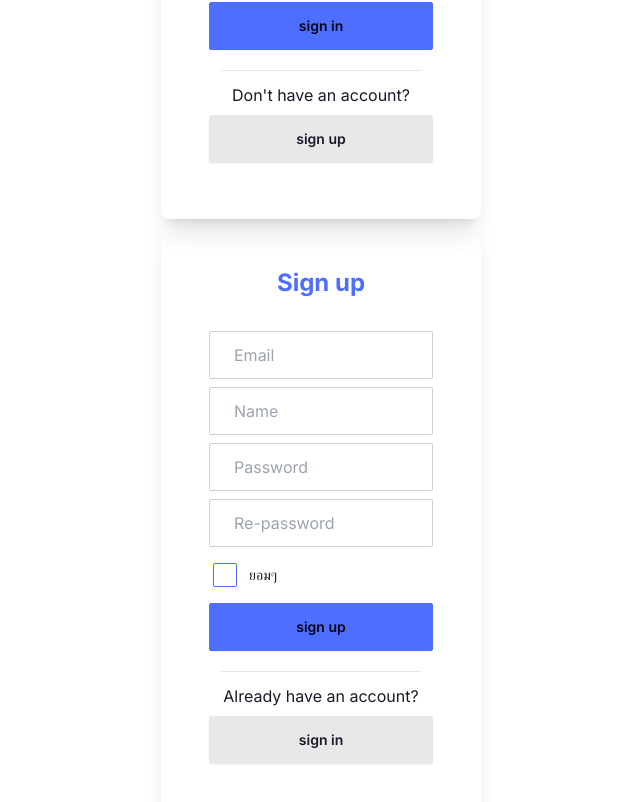
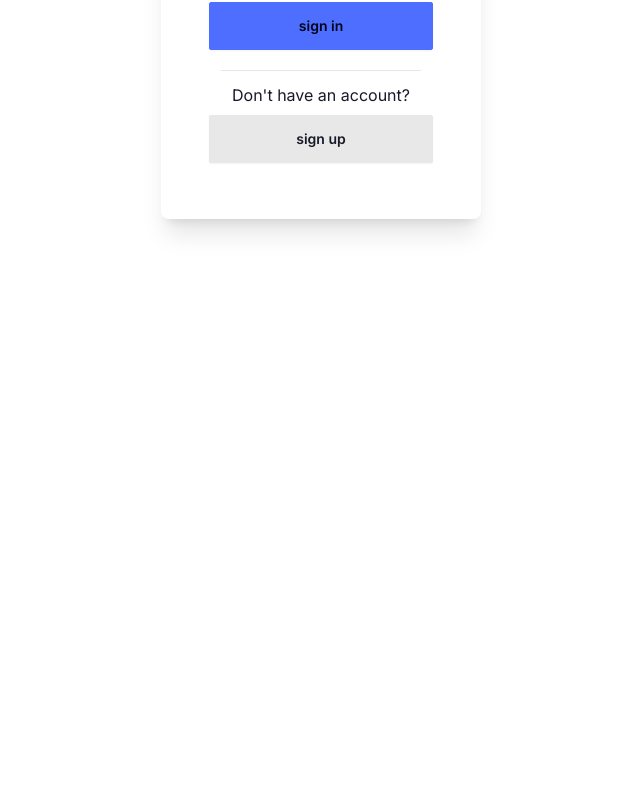
Before and after one commit to FrozeNxSouL/SE-Project, a Next.js app: page /login in a window 1280 px wide. Shown: the part 294-1096 px from the top of the page, without its empty margins (319-959 px from the left). After the commit the page ends 800 px from the top, so only its background shows below. Built offline with nearby package versions, Linux system fonts and the light colour scheme.

Commit message:
added signin/signup option

```diff
--- a/src/action/signup.ts
+++ b/src/action/signup.ts
@@ -8,17 +8,25 @@ export async function signup(prevState: any, formData: FormData) {
     const pass = formData.get("password")?.toString() || "";
     const rePass = formData.get("re-password")?.toString() || "";
 
+    const filters = ["admin", "user", "test"]
+
     if (!email.toString().includes("@") || !email.toString().includes(".")) {
         return {
             id: 1,
-            label: "invalid mail"
         }
     }
 
-    if (pass.toString()!= rePass.toString()) {
+    for (const word of filters) {
+        if (name.toString().includes(word)) {
+            return {
+                id: 2,
+            }
+        }
+    }
+
+    if (pass !== rePass) {
         return {
-            id: 2,
-            label: "not match"
+            id: 3,
         }
     }
 
--- a/src/app/login/loginForm.tsx
+++ b/src/app/login/loginForm.tsx
@@ -6,22 +6,25 @@ import { signup } from '@/action/signup';
 
 const initialState = {
     id: 0,
-    label: "",
 }
 
 export default function AuthForm() {
     const [state, formActionSignUp] = useFormState(signup, initialState)
     const [errorCode, setErrorCode] = useState(0);
-    const [errorLabel, setErrorLabel] = useState("");
+    const [showLogin, setShowLogin] = useState(true);
 
     useEffect(()=> {
         setErrorCode(state?.id || 0);
-        setErrorLabel(state?.label || "");
         console.log(errorCode)
-    },[state, setErrorCode, setErrorLabel])
+    },[state, setErrorCode])
+
+    const toggleForm = ()=> {
+        setShowLogin(!showLogin)
+    }
 
     return (
         <div className="bg-base-100">
+            {showLogin && (
                 <div className="w-1/4 mx-auto p-12 rounded-lg shadow-xl">
                     <h1 className="text-2xl text-primary font-bold pb-6 text-center">Login</h1>
                     <form action="">
@@ -37,58 +40,56 @@ export default function AuthForm() {
                         <button className="btn btn-primary btn-block my-2">sign in</button>
                         <hr className="m-3"></hr>
                         <span className="text-center">Don't have an account?</span>
-                    <button className="btn btn-block my-2">sign up</button>
+                        <button className="btn btn-block my-2" onClick={toggleForm}>sign up</button>
                     </div>
                     </form>
                 </div>
+            )}
+            {!showLogin && (
                 <div className="w-1/4 mx-auto p-12 rounded-lg shadow-xl">
                 <h1 className="text-2xl text-primary font-bold pb-6 text-center">Sign up</h1>
                 <form action={formActionSignUp}>
                 <label className="input input-bordered flex items-center gap-2 my-2">
                     <svg xmlns="http://www.w3.org/2000/svg" viewBox="0 0 16 16" fill="currentColor" className="w-4 h-4 opacity-70"><path d="M2.5 3A1.5 1.5 0 0 0 1 4.5v.793c.026.009.051.02.076.032L7.674 8.51c.206.1.446.1.652 0l6.598-3.185A.755.755 0 0 1 15 5.293V4.5A1.5 1.5 0 0 0 13.5 3h-11Z" /><path d="M15 6.954 8.978 9.86a2.25 2.25 0 0 1-1.956 0L1 6.954V11.5A1.5 1.5 0 0 0 2.5 13h11a1.5 1.5 0 0 0 1.5-1.5V6.954Z" /></svg>
                     <input name="email" type="text" className="grow bg-transparent " placeholder="Email" />
+                </label>
                 {errorCode == 1 && (
-                        <span className="badge badge-error">invalid mail</span>
+                        <div className="label">
+                            <span className="label-text-alt text-error">Invalid email</span>
+                        </div>
                 )}
-                </label>
                 <label className="input input-bordered flex items-center gap-2 my-2">
                 <svg xmlns="http://www.w3.org/2000/svg" viewBox="0 0 16 16" fill="currentColor" className="w-4 h-4 opacity-70"><path d="M8 8a3 3 0 1 0 0-6 3 3 0 0 0 0 6ZM12.735 14c.618 0 1.093-.561.872-1.139a6.002 6.002 0 0 0-11.215 0c-.22.578.254 1.139.872 1.139h9.47Z" /></svg>
                     <input name="name" type="text" className="grow bg-transparent" placeholder="Name" />
+                </label>
                 {errorCode == 2 && (
-                        <span className="badge badge-error">error</span>
+                        <div className="label">
+                            <span className="label-text-alt text-error">Can't use this name</span>
+                        </div>
                 )}
-                </label>
                 <label className="input input-bordered flex items-center gap-2 my-2">
                     <svg xmlns="http://www.w3.org/2000/svg" viewBox="0 0 16 16" fill="currentColor" className="w-4 h-4 opacity-70"><path fillRule="evenodd" d="M14 6a4 4 0 0 1-4.899 3.899l-1.955 1.955a.5.5 0 0 1-.353.146H5v1.5a.5.5 0 0 1-.5.5h-2a.5.5 0 0 1-.5-.5v-2.293a.5.5 0 0 1 .146-.353l3.955-3.955A4 4 0 1 1 14 6Zm-4-2a.75.75 0 0 0 0 1.5.5.5 0 0 1 .5.5.75.75 0 0 0 1.5 0 2 2 0 0 0-2-2Z" clipRule="evenodd" /></svg>
                     <input name="password" type="password" className="grow bg-transparent" placeholder="Password"/>
-                    {errorCode == 3 && (
-                        <span className="badge badge-error">not match</span>
-                    )}
                 </label>
                 <label className="input input-bordered flex items-center gap-2 my-2">
                     <svg xmlns="http://www.w3.org/2000/svg" viewBox="0 0 16 16" fill="currentColor" className="w-4 h-4 opacity-70"><path fillRule="evenodd" d="M14 6a4 4 0 0 1-4.899 3.899l-1.955 1.955a.5.5 0 0 1-.353.146H5v1.5a.5.5 0 0 1-.5.5h-2a.5.5 0 0 1-.5-.5v-2.293a.5.5 0 0 1 .146-.353l3.955-3.955A4 4 0 1 1 14 6Zm-4-2a.75.75 0 0 0 0 1.5.5.5 0 0 1 .5.5.75.75 0 0 0 1.5 0 2 2 0 0 0-2-2Z" clipRule="evenodd" /></svg>
                     <input name="re-password" type="password" className="grow bg-transparent" placeholder="Re-password"/>
+                </label>
                 {errorCode == 3 && (
-                        <span className="badge badge-error">not match</span>
+                        <div className="label">
+                            <span className="label-text-alt text-error">Password does not match</span>
+                        </div>
                 )}
-                </label>
 
-                <div className="form-control">
-                <label className="label cursor-pointer justify-start">
-                    <input type="checkbox" className="checkbox checkbox-primary mr-3" />
-                    <span className="label-text">ยอมๆ</span>
-                </label>
+                <div className="flex flex-col w-full border-opacity-50">
+                    <button className="btn btn-primary btn-block my-2">sign up</button>
+                    <div className="divider">Already have an account?</div>
+                    <button className="btn btn-block my-2" onClick={toggleForm}>sign in</button>
                 </div>
-                <div className="flex flex-col justify-center">
-                    <button className="btn btn-primary btn-block my-2">sign up</button>
-                    <hr className="m-3"></hr>
-                    <span className="text-center">Already have an account?</span>
-                    <button className="btn btn-block my-2">sign in</button>
-                </div>
-
-
                 </form>
             </div>
+            )}
+
 
         </div>
 
```
Lines whose indentation alone changed are shown as unchanged.
